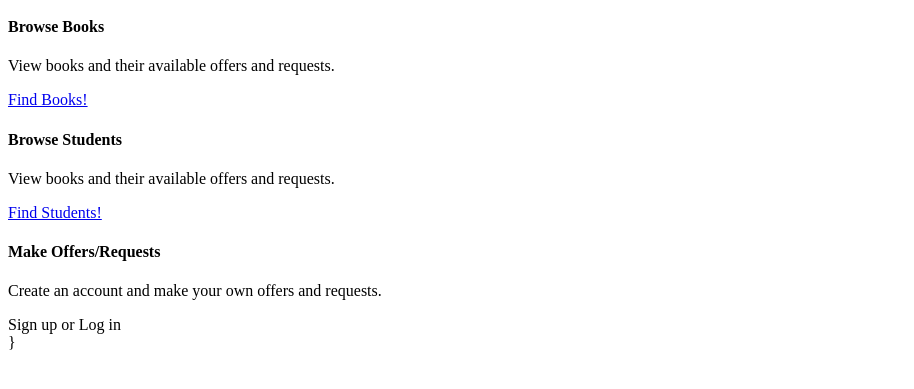
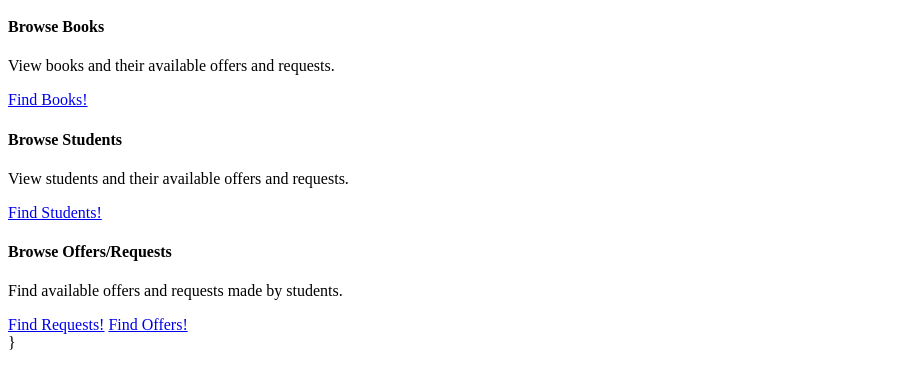
Before and after one commit to ttaomae/book-exchange, a plain HTML site: page app/views/index.scala.html in a window 1280 px wide. Shown: the part 131-520 px from the top of the page, without its empty margins (0-914 px from the left). Drawn offline with Linux system fonts and the light colour scheme.

Commit message:
fix views

```diff
--- a/app/views/index.scala.html
+++ b/app/views/index.scala.html
@@ -21,17 +21,17 @@
       <div class="span4">
         <div class="well">
           <h4>Browse Students</h4>
-          <p>View books and their available offers and requests.</p>
+          <p>View students and their available offers and requests.</p>
           <a class="btn btn-primary" href="@routes.Student.index()">Find Students!</a>
         </div>
       </div>
       <div class="span4">
         <div class="well">
-          <h4>Make Offers/Requests
+          <h4>Browse Offers/Requests
           </h4>
-          <p>Create an account and make your own offers and requests.</p>
-          <a class="btn btn-info">Sign up</a> or
-          <a class="btn btn-primary">Log in</a>
+          <p>Find available offers and requests made by students.</p>
+          <a class="btn btn-primary" href="@routes.Request.index()">Find Requests!</a>
+          <a class="btn btn-primary" href="@routes.Offer.index()">Find Offers!</a>
         </div>
       </div>
     </div>
```
Also changed, not shown: app/views/bookList.scala.html (+1 -1 lines), app/views/requestEdit.scala.html (+2 -2 lines), app/views/studentList.scala.html (+1 -1 lines).
